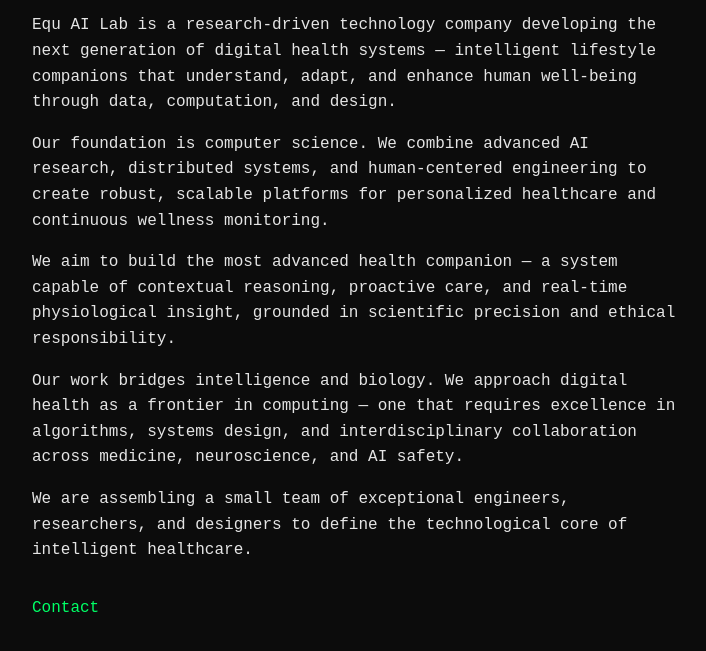
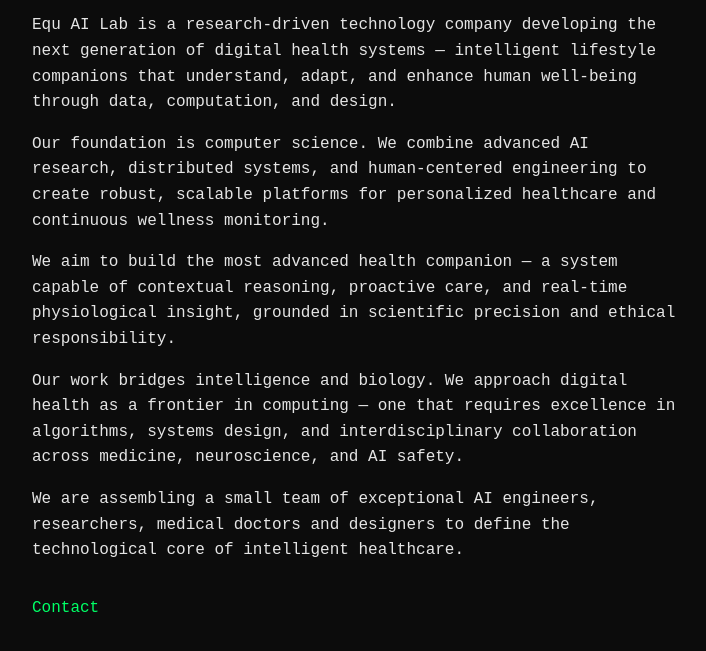
Before and after one commit to omarcr/equ-technology, a plain HTML site: page index.html in a window 1280 px wide. Shown: the part 119-770 px from the top of the page, without its empty margins (283-989 px from the left). Drawn offline with Linux system fonts and the light colour scheme.

Commit message:
Update index.html

```diff
--- a/index.html
+++ b/index.html
@@ -53,7 +53,7 @@
 
     <p>Our work bridges intelligence and biology. We approach digital health as a frontier in computing — one that requires excellence in algorithms, systems design, and interdisciplinary collaboration across medicine, neuroscience, and AI safety.</p>
 
-    <p>We are assembling a small team of exceptional engineers, researchers, and designers to define the technological core of intelligent healthcare.</p>
+    <p>We are assembling a small team of exceptional AI engineers, researchers, medical doctors and designers to define the technological core of intelligent healthcare.</p>
 
     <p class="footer">
       <a href="mailto:contact@equailab.com">Contact</a>
```
